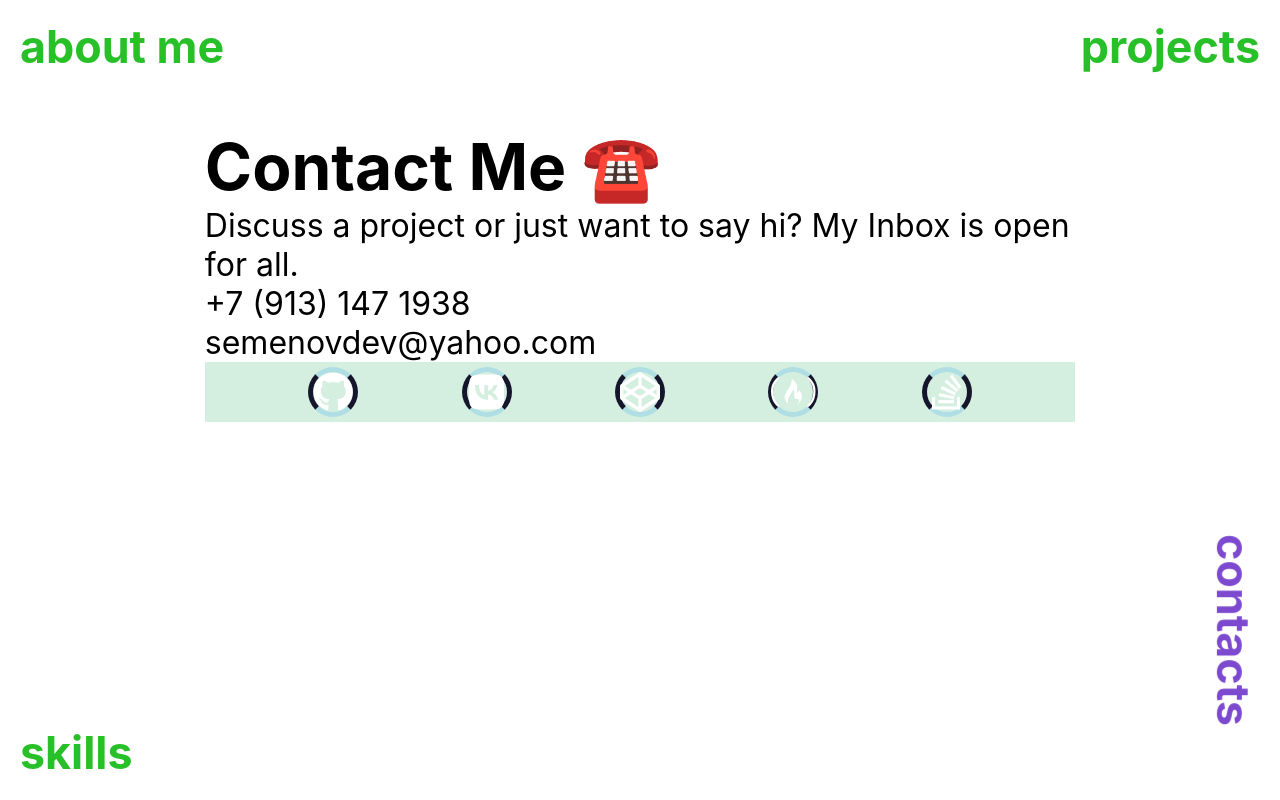
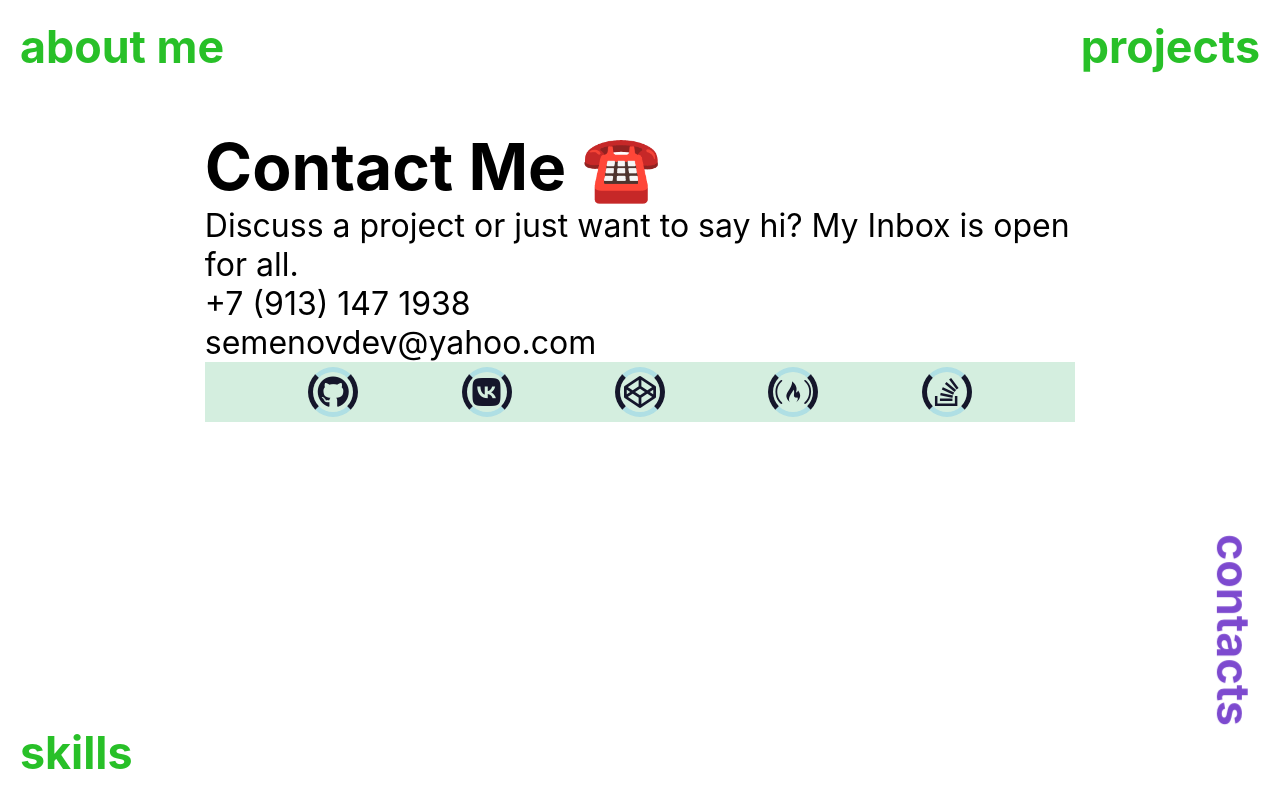
Before and after one commit to SemenovDeveloper/portfolio, a React (Create React App) app: page / in a window 1280 px wide. Both pictures are taken after a click on the element "contacts". Built offline with nearby package versions, Linux system fonts and the light colour scheme.

Commit message:
rotatable icons ready

```diff
--- a/src/App.css
+++ b/src/App.css
@@ -185,14 +185,15 @@
   justify-content: space-evenly;
   align-items: center; }
 
-:root {
-  --s-social-media-wrapper-bg-color: rgb(21, 22, 43);
-  --s-social-media-border-color-trans: rgba(29, 161, 242, 0.2);
-  --s-social-media-border-color-full: rgb(255, 255, 255); }
+.social-media {
+  width: 50px;
+  height: 50px;
+  position: relative; }
 
 .spinning-social-media {
   width: 50px;
   height: 50px;
+  background-color: transparent;
   border: 5px solid rgba(29, 161, 242, 0.2);
   border-left-color: #15162b;
   border-right-color: #15162b;
@@ -200,18 +201,20 @@
   display: flex;
   justify-content: center;
   align-items: center;
-  background: transparent;
   transition: transform 0.5s linear;
-  transform-style: preserve-3D; }
+  transform-style: preserve-3D;
+  z-index: 999; }
 
 i {
-  font-size: 40px;
-  color: white;
-  transition: transform 0.5s linear;
-  transform-style: preserve-3D; }
+  position: absolute;
+  top: 50%;
+  left: 50%;
+  font-size: 32px;
+  color: #15162b;
+  transform: translateX(-50%) translateY(-50%);
+  border-radius: 50%;
+  background-color: transparent;
+  z-index: 2; }
 
-.spinning-social-media:hover {
+.rotate-social-media {
   transform: rotate(180deg); }
-
-.spinning-social-media:hover i {
-  transform: rotate(-180deg); }
--- a/src/App.scss
+++ b/src/App.scss
@@ -182,15 +182,16 @@
   align-items: center;
 }
 
-:root {
-  --s-social-media-wrapper-bg-color: rgb(21, 22, 43);
-  --s-social-media-border-color-trans: rgba(29, 161, 242, 0.2);
-  --s-social-media-border-color-full: rgb(255, 255, 255);
+.social-media {
+  width: 50px;
+  height: 50px;
+  position: relative;
 }
 
 .spinning-social-media {
   width: 50px;
   height: 50px;
+  background-color: transparent;
   border: 5px solid rgba(29, 161, 242, 0.2);
   border-left-color: rgb(21, 22, 43);
   border-right-color: rgb(21, 22, 43);
@@ -198,22 +199,23 @@
   display: flex;
   justify-content: center;
   align-items: center;
-  background: transparent;
   transition: transform 0.5s linear;
   transform-style: preserve-3D;
+  z-index: 999;
 }
 
 i {
-  font-size: 40px;
-  color: white;
-  transition: transform 0.5s linear;
-  transform-style: preserve-3D;
+  position: absolute;
+  top: 50%;
+  left: 50%;
+  font-size: 32px;
+  color: rgb(21, 22, 43);
+  transform: translateX(-50%) translateY(-50%);
+  border-radius: 50%;
+  background-color: transparent;
+  z-index: 2;
 }
 
-.spinning-social-media:hover {
+.rotate-social-media {
   transform: rotate(180deg);
 }
-
-.spinning-social-media:hover i {
-  transform: rotate(-180deg);
-}
--- a/src/Components/Atoms/SocialMedia.js
+++ b/src/Components/Atoms/SocialMedia.js
@@ -1,12 +1,23 @@
 import React from "react";
 
-function SocialMedia({socialNetwork}) {
-  console.log(socialNetwork.id);
+function SocialMedia({ socialNetwork }) {
+
+  function rotateBorder(command) {
+    const border = document.getElementById(socialNetwork.id);
+    if (command === "rotate") {
+      border.classList.add("rotate-social-media");
+    } else {
+      border.classList.remove("rotate-social-media")
+    }
+  }
+
   return (
-    <div className={socialNetwork.id}>
-      <div className="spinning-social-media">
-        <i className={socialNetwork.icon}></i>
-      </div>
+    <div className="social-media" onMouseOver={() => rotateBorder("rotate")}
+    onMouseLeave={() => rotateBorder()}>
+      <div id={socialNetwork.id} className="spinning-social-media"></div>
+      <i
+        className={socialNetwork.icon}
+      ></i>
     </div>
   );
 }
```
Also changed, not shown: src/App.min.css.
